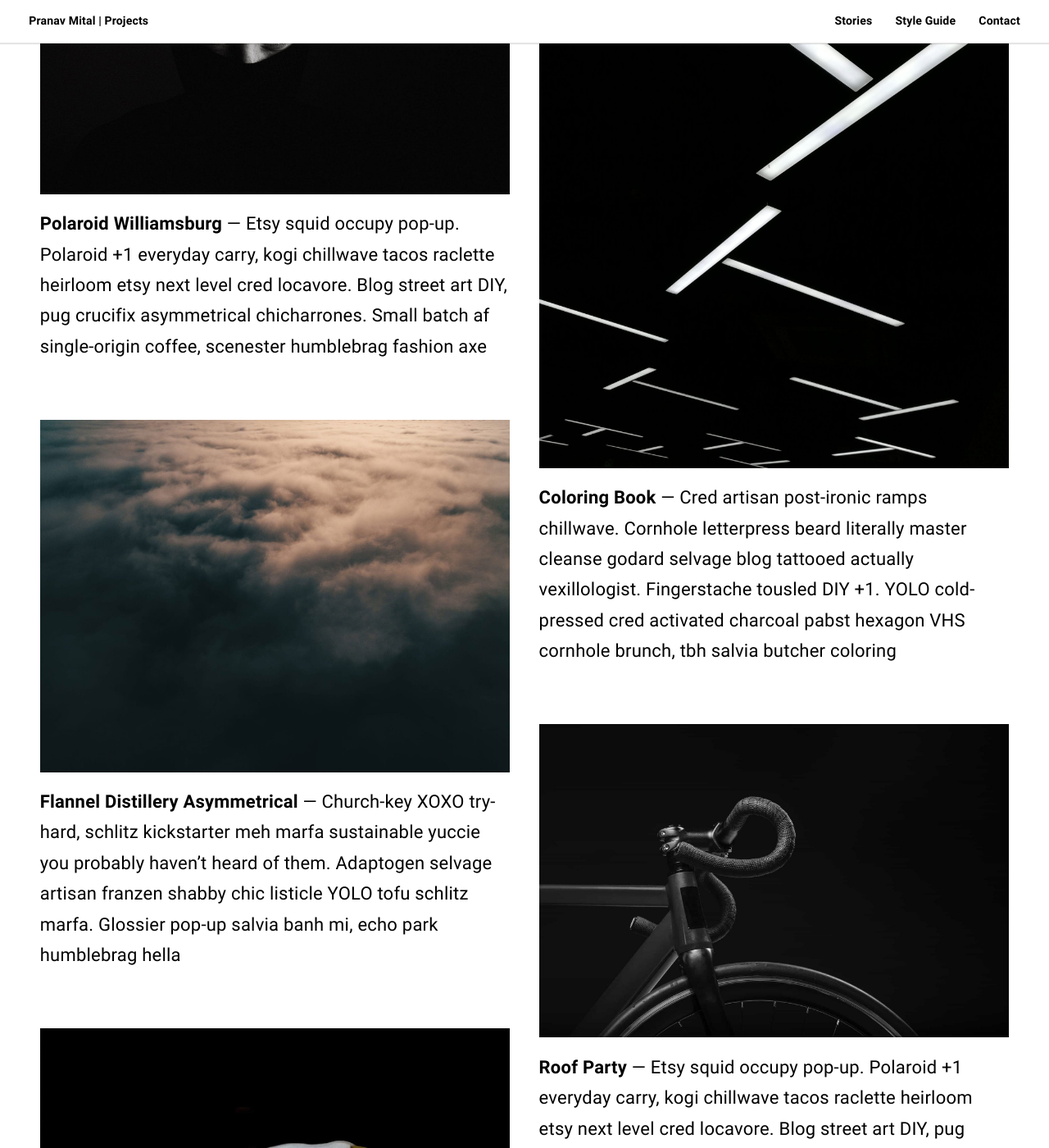
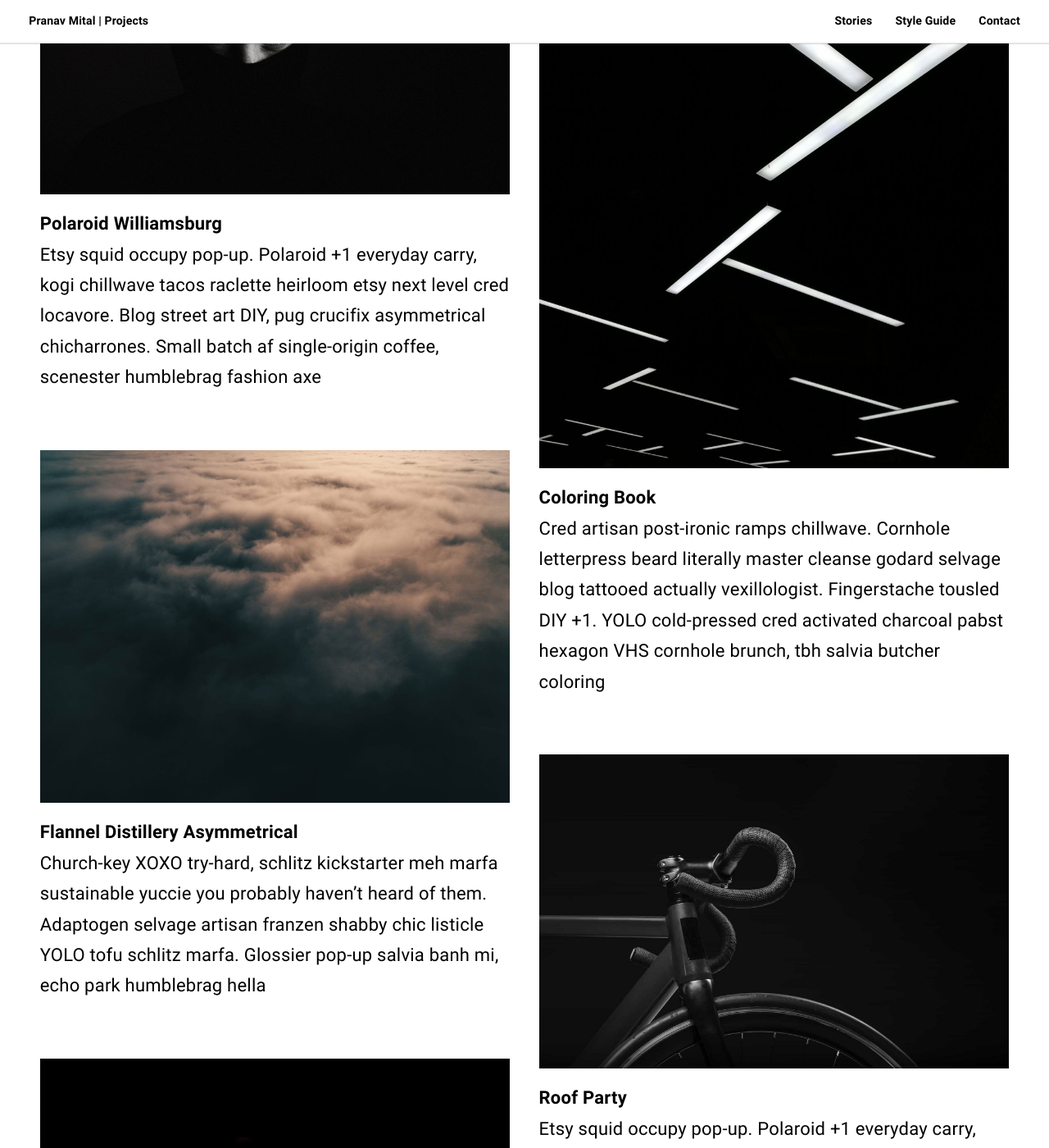
Before and after one commit to pranavmital/projects, a Jekyll site: the page built from index.html, in a window 1280 px wide and 1400 px high, scrolled down 252 px. Shown: the whole window at 82% size. Built offline with Jekyll 4.4.1, drawn with Linux system fonts in a browser that asks for light colours; some web fonts are replaced; the list of posts is cut into pages by our own code.

Commit message:
add line break after post title

```diff
--- a/_includes/post-card.html
+++ b/_includes/post-card.html
@@ -6,7 +6,7 @@
       </figure>
     {% endif %}
     <div>
-      <h2 class="posts__text"><strong itemprop="name">{{ post.title }}</strong> — <span itemprop="description">{{ post.content | strip_html | truncatewords: 35, "" }}</span></h2>
+      <h2 class="posts__text"><strong itemprop="name">{{ post.title }}</strong> <br> <span itemprop="description">{{ post.content | strip_html | truncatewords: 35, "" }}</span></h2>
     </div>
   </a>
 </article>
```
